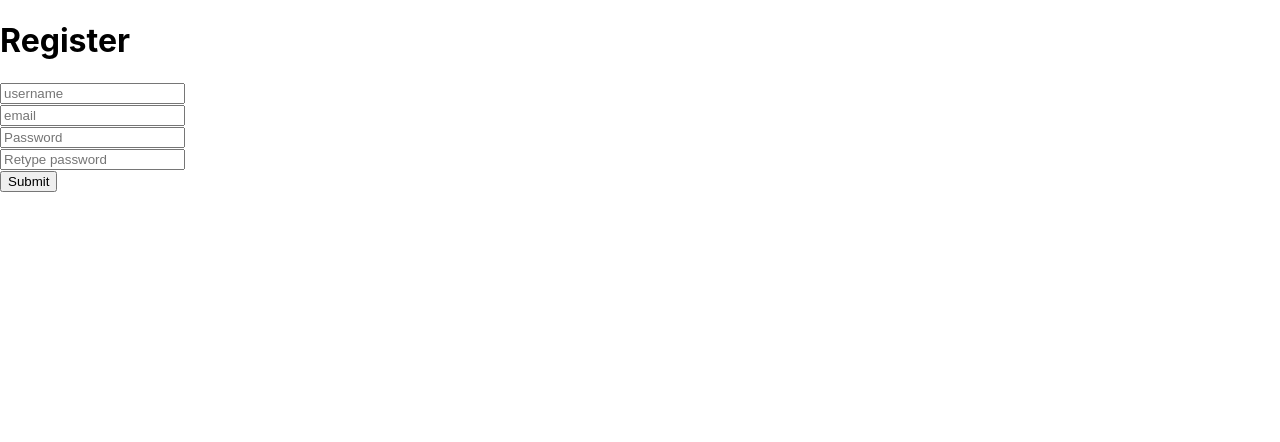
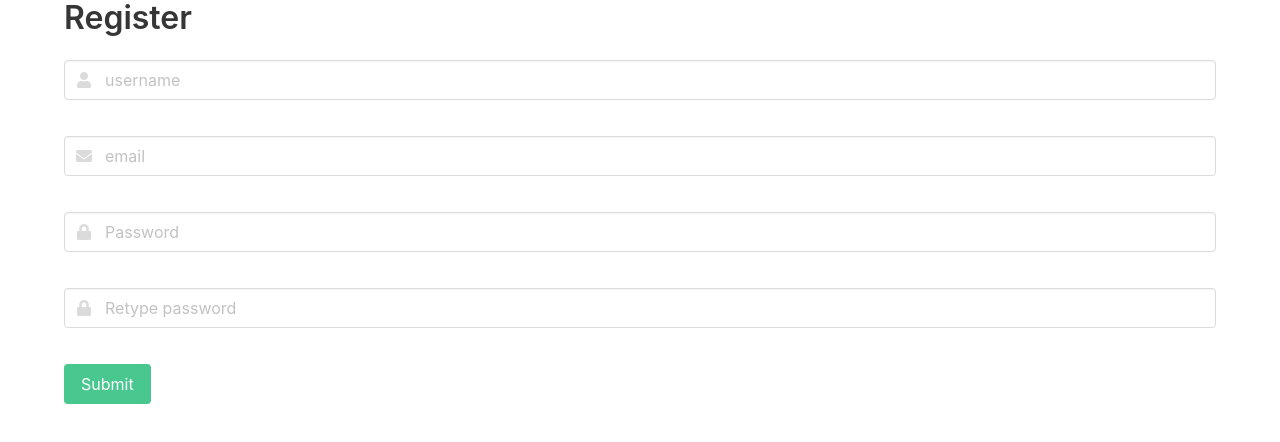
Before and after one commit to edatez/Rewarding-App, a React (Create React App) app in the folder client/: page /register in a window 1280 px wide. Shown: the top 442 px of the page. Built offline with nearby package versions, Linux system fonts and the light colour scheme.

Commit message:
add bulma to home, login, register

```diff
--- a/client/public/index.html
+++ b/client/public/index.html
@@ -9,6 +9,13 @@
       name="description"
       content="Web site created using create-react-app"
     />
+    <link rel="stylesheet" href="https://cdn.jsdelivr.net/npm/bulma@0.9.0/css/bulma.min.css">
+    <link
+      rel="stylesheet"
+      href="https://use.fontawesome.com/releases/v5.8.1/css/all.css"
+      integrity="sha384-50oBUHEmvpQ+1lW4y57PTFmhCaXp0ML5d60M1M7uH2+nqUivzIebhndOJK28anvf"
+      crossorigin="anonymous"
+  />
     <link rel="apple-touch-icon" href="%PUBLIC_URL%/logo192.png" />
     <!--
       manifest.json provides metadata used when your web app is installed on a
@@ -24,7 +31,7 @@
       work correctly both with client-side routing and a non-root public URL.
       Learn how to configure a non-root public URL by running `npm run build`.
     -->
-    <title>React App</title>
+    <title>Rewarding App</title>
   </head>
   <body>
     <noscript>You need to enable JavaScript to run this app.</noscript>
--- a/client/src/pages/Home.js
+++ b/client/src/pages/Home.js
@@ -7,17 +7,25 @@ function Home() {
     const logout=useLogout();
 
     return (
-        <div>
-            <h1>Home Page</h1>
-            {
-                isAuth
-                    ? <button onClick={logout}>Logout</button>
-                    :<a href="/login">Login</a>
-            }
+        <section class="hero">
+            <div class="hero-body">
+                <div class="container">
+                    <h1 class="title">Rewarding App</h1>
+                    {
+                        isAuth
+                            ? <button class="button level-left" onClick={logout}>Logout</button>
+                            : <button class="button level-left"><a href="/login">Login</a></button>
+                    }
 
-            <br />
-            <a href="/register">Register</a>
-        </div>
+                    <br />
+                    <div class="field">
+                        <p class="control">
+                            <button class="button level-right"><a href="/register">Register</a></button>
+                        </p>
+                    </div>
+                </div>
+            </div>
+        </section>
     )
 }
 
--- a/client/src/pages/Login.js
+++ b/client/src/pages/Login.js
@@ -30,17 +30,37 @@ function Login() {
     }
 
     return (
-        <div>
-            <h1>Login</h1>
+
+        <div class="container">
+            <h1 class="title">Login</h1>
             <form onSubmit={handleSubmit}>
-            <input type="email" name="email" placeholder="email" ref={emailInput} />
+            <div class="field">
+                <p class="control has-icons-left">
+                    <input class="input" type="email" name="email" placeholder="email" ref={emailInput} />
+                    <span class="icon is-small is-left">
+                        <i class="fas fa-envelope"></i>
+                    </span>
+                </p>
+            </div>
             <br />
-            <input type="password" name="password" placeholder="Password" ref={passwordInput} />
+            <div class="field">
+                <p class="control has-icons-left">
+                    <input class="input" type="password" name="password" placeholder="Password" ref={passwordInput} />
+                    <span class="icon is-small is-left">
+                        <i class="fas fa-lock"></i>
+                    </span>
+                </p>
+            </div>
+
             <br />
-            <button>Submit</button>
+            <div class="field">
+                <p class="control">
+                    <button class="button is-success">Submit</button>
+                </p>
+            </div>
             </form>
+        </div>
 
-        </div>
     )
 }
 
--- a/client/src/pages/Register.js
+++ b/client/src/pages/Register.js
@@ -29,18 +29,50 @@ function Register() {
     }
 
     return (
-        <div>
-            <h1>Register</h1>
+        <div class="container">
+            <h1 class="title">Register</h1>
             <form onSubmit={handleSubmit}>
-            <input type="text" name="name" placeholder="username" ref={nameInput} />
+            <div class="field">
+                <div class="control has-icons-left has-icons-right">
+                    <input class="input" type="text" name="name" placeholder="username" ref={nameInput} />
+                    <span class="icon is-small is-left">
+                    <i class="fas fa-user"></i>
+                    </span>
+                </div>
+            </div>
             <br />
-            <input type="email" name="email" placeholder="email" ref={emailInput} />
+            <div class="field">
+                <p class="control has-icons-left has-icons-right">
+                    <input class="input" type="email" name="email" placeholder="email" ref={emailInput} />
+                    <span class="icon is-small is-left">
+                        <i class="fas fa-envelope"></i>
+                    </span>
+                </p>
+            </div>
             <br />
-            <input type="password" name="password" placeholder="Password" ref={passwordInput} />
+            <div class="field">
+                <p class="control has-icons-left">
+                    <input class="input" type="password" name="password" placeholder="Password" ref={passwordInput} />
+                    <span class="icon is-small is-left">
+                        <i class="fas fa-lock"></i>
+                    </span>
+                </p>
+            </div>
             <br />
-            <input type="password" name="password2" placeholder="Retype password" ref={password2Input} />
+            <div class="field">
+                <p class="control has-icons-left">
+                    <input class="input" type="password" name="password2" placeholder="Retype password" ref={password2Input} />
+                    <span class="icon is-small is-left">
+                        <i class="fas fa-lock"></i>
+                    </span>
+                </p>
+            </div>
             <br />
-            <button>Submit</button>
+            <div class="field">
+                <p class="control">
+                    <button class="button is-success">Submit</button>
+                </p>
+            </div>
             </form>
 
         </div>
```
